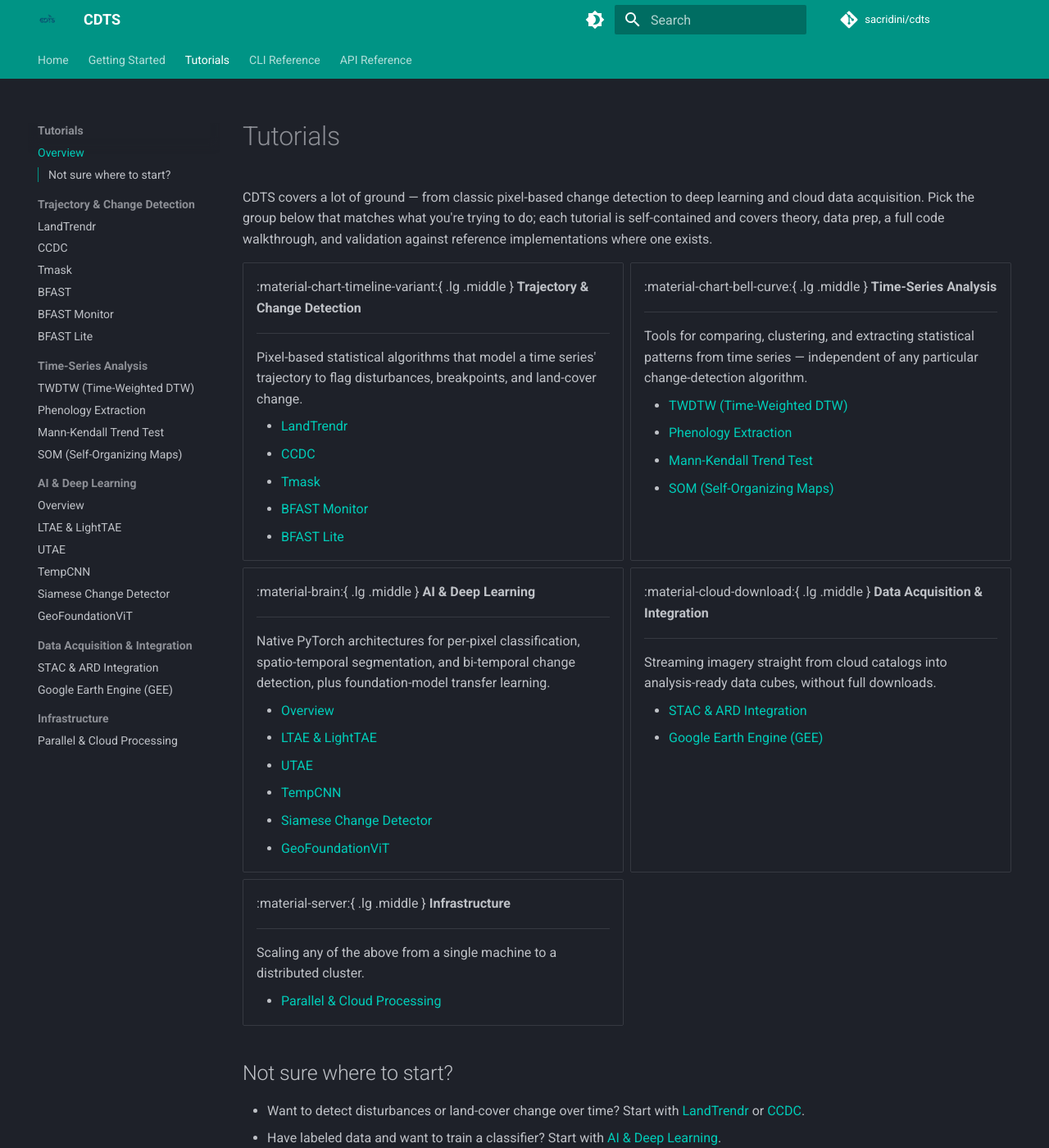
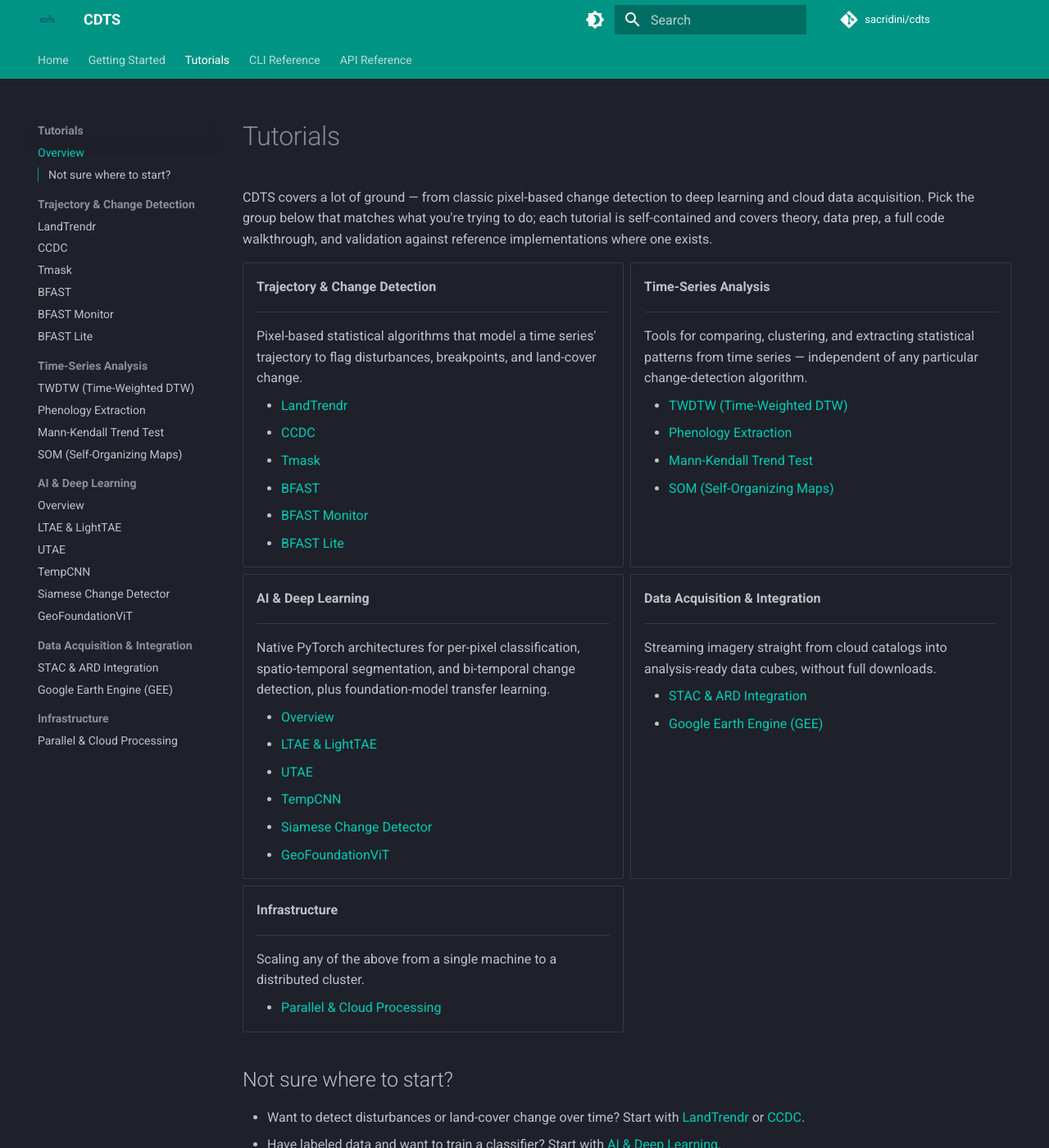
Before and after one commit to sacridini/cdts, an MkDocs documentation site: the page built from docs/tutorials/index.md, in a window 1280 px wide and 1400 px high. Shown: the whole window at 82% size. Built offline with MkDocs 1.6.1 and Material for MkDocs 9.7.7, drawn with Linux system fonts in a browser that asks for light colours; comment, search, counter and statistics services are not loaded.

Commit message:
docs: fix broken icon shortcodes on tutorials page, add missing BFAST link
The Material icon shortcodes (:material-chart-timeline-variant:{ .lg
.middle }, etc.) rendered as literal text on the site because the
pymdownx.emoji extension was never enabled - rather than wiring that up,
just drop the icons from the card titles. Also links the BFAST tutorial
from the Trajectory & Change Detection card, which was missing even
though it's already in the nav.

```diff
--- a/docs/tutorials/index.md
+++ b/docs/tutorials/index.md
@@ -4,7 +4,7 @@ CDTS covers a lot of ground — from classic pixel-based change detection to dee
 
 <div class="grid cards" markdown>
 
--   :material-chart-timeline-variant:{ .lg .middle } **Trajectory & Change Detection**
+-   **Trajectory & Change Detection**
 
     ---
 
@@ -13,10 +13,11 @@ CDTS covers a lot of ground — from classic pixel-based change detection to dee
     - [LandTrendr](landtrendr.md)
     - [CCDC](ccdc.md)
     - [Tmask](tmask.md)
+    - [BFAST](bfast.md)
     - [BFAST Monitor](bfast_monitor.md)
     - [BFAST Lite](bfast_lite.md)
 
--   :material-chart-bell-curve:{ .lg .middle } **Time-Series Analysis**
+-   **Time-Series Analysis**
 
     ---
 
@@ -27,7 +28,7 @@ CDTS covers a lot of ground — from classic pixel-based change detection to dee
     - [Mann-Kendall Trend Test](mann_kendall.md)
     - [SOM (Self-Organizing Maps)](som.md)
 
--   :material-brain:{ .lg .middle } **AI & Deep Learning**
+-   **AI & Deep Learning**
 
     ---
 
@@ -40,7 +41,7 @@ CDTS covers a lot of ground — from classic pixel-based change detection to dee
     - [Siamese Change Detector](siamese.md)
     - [GeoFoundationViT](geo_foundation_vit.md)
 
--   :material-cloud-download:{ .lg .middle } **Data Acquisition & Integration**
+-   **Data Acquisition & Integration**
 
     ---
 
@@ -49,7 +50,7 @@ CDTS covers a lot of ground — from classic pixel-based change detection to dee
     - [STAC & ARD Integration](stac-downloads.md)
     - [Google Earth Engine (GEE)](gee-downloads.md)
 
--   :material-server:{ .lg .middle } **Infrastructure**
+-   **Infrastructure**
 
     ---
 
```
